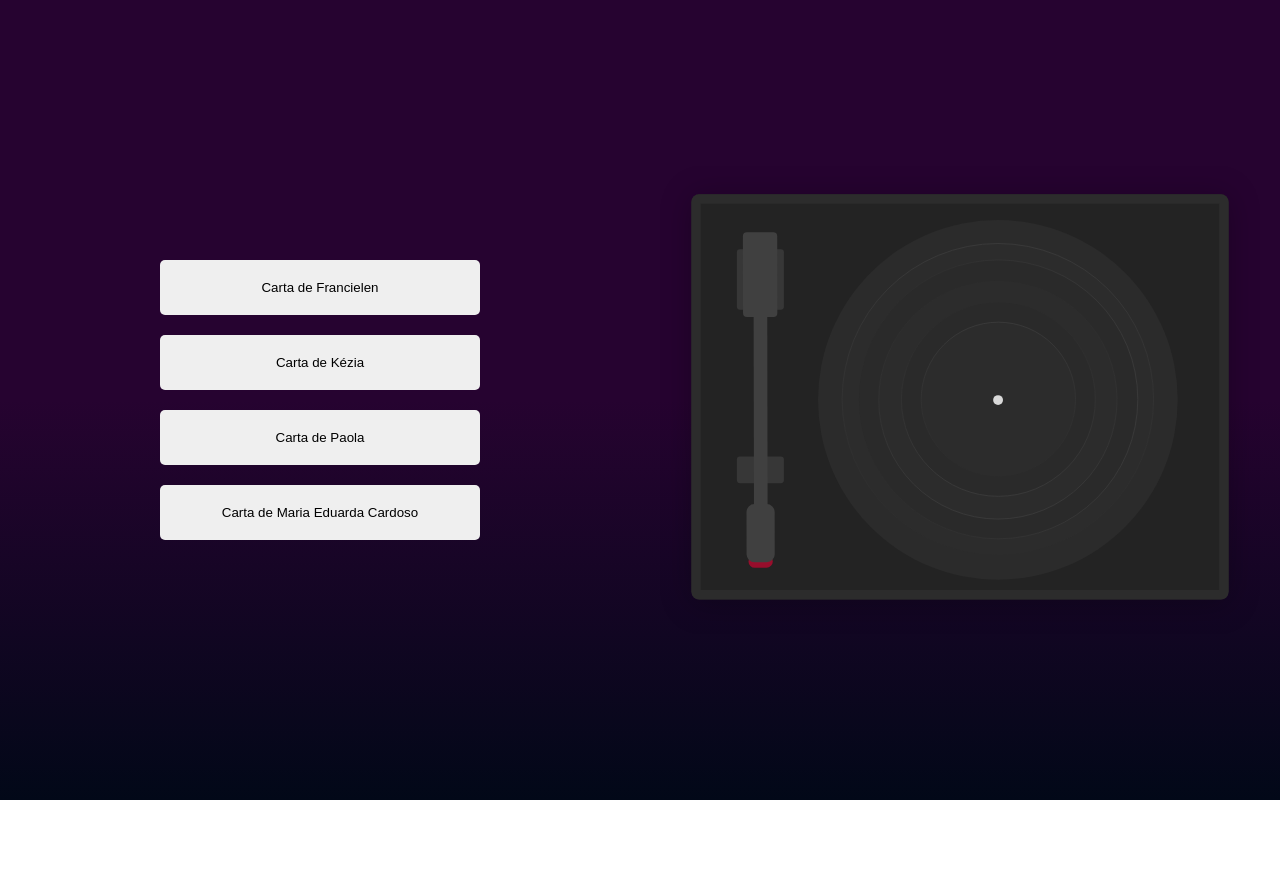
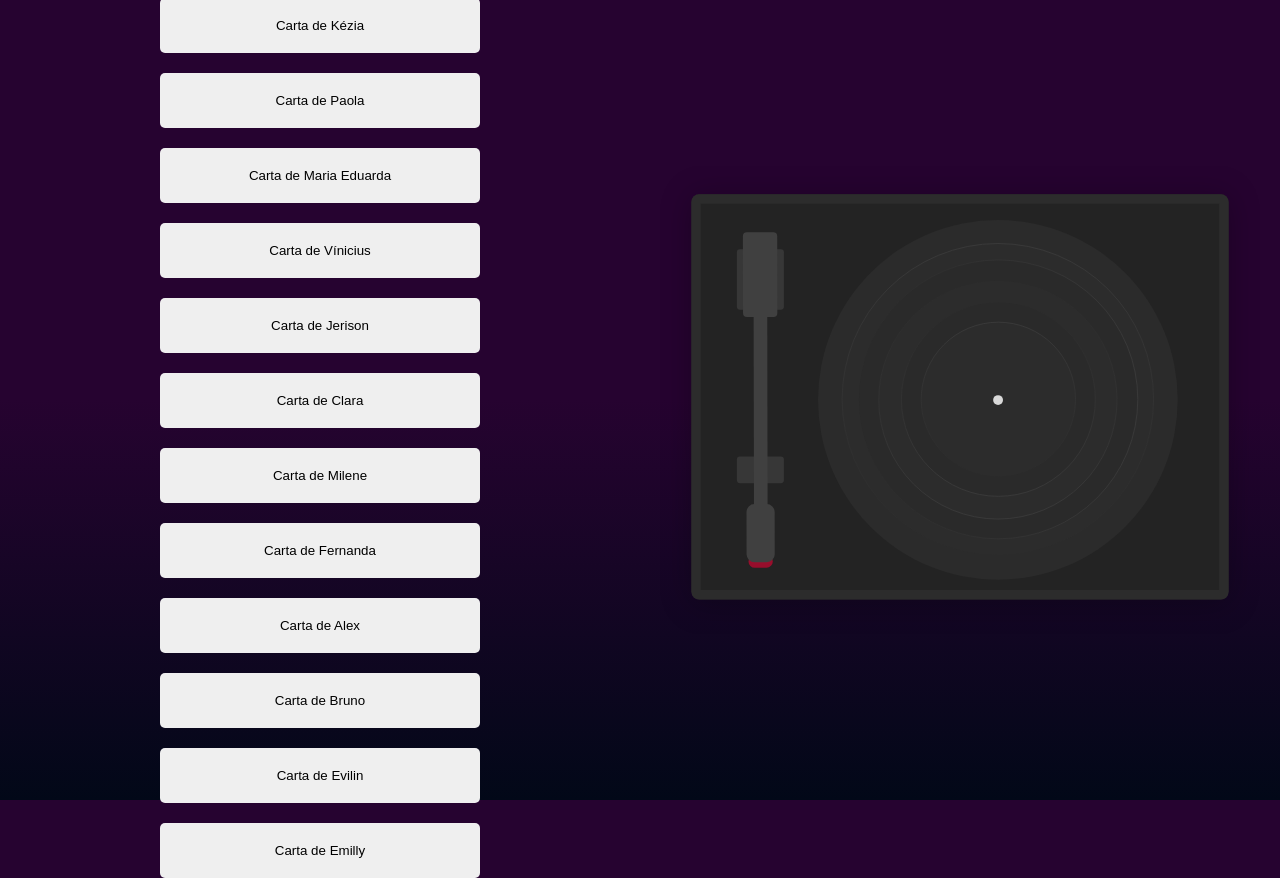
Before and after one commit to Kk3tillen/vitrola, a plain HTML site: page index.html in a window 1280 px wide. Before the commit the page ends 800 px from the top, so only its background shows below. Drawn offline with Linux system fonts and the light colour scheme.

Commit message:
feat: novos btns de cartas no index

```diff
--- a/index.html
+++ b/index.html
@@ -14,7 +14,16 @@
             <li><button onclick="playCarta('fran')">Carta de Francielen</button></li>
             <li><button onclick="playCarta('kezia')">Carta de Kézia</button></li>
             <li><button onclick="playCarta('paola')">Carta de Paola</button></li>
-            <li><button onclick="playCarta('duda')">Carta de Maria Eduarda Cardoso</button></li>
+            <li><button onclick="playCarta('duda')">Carta de Maria Eduarda</button></li>
+            <li><button onclick="playCarta('vinicius')">Carta de Vínicius</button></li>
+            <li><button onclick="playCarta('jerison')">Carta de Jerison</button></li>
+            <li><button onclick="playCarta('clara')">Carta de Clara</button></li>
+            <li><button onclick="playCarta('milene')">Carta de Milene</button></li>
+            <li><button onclick="playCarta('fernanda')">Carta de Fernanda</button></li>
+            <li><button onclick="playCarta('alex')">Carta de Alex</button></li>
+            <li><button onclick="playCarta('bruno')">Carta de Bruno</button></li>
+            <li><button onclick="playCarta('evilin')">Carta de Evilin</button></li>
+            <li><button onclick="playCarta('emilly')">Carta de Emilly</button></li>
         </ul>
     </aside>
     <main>
```
